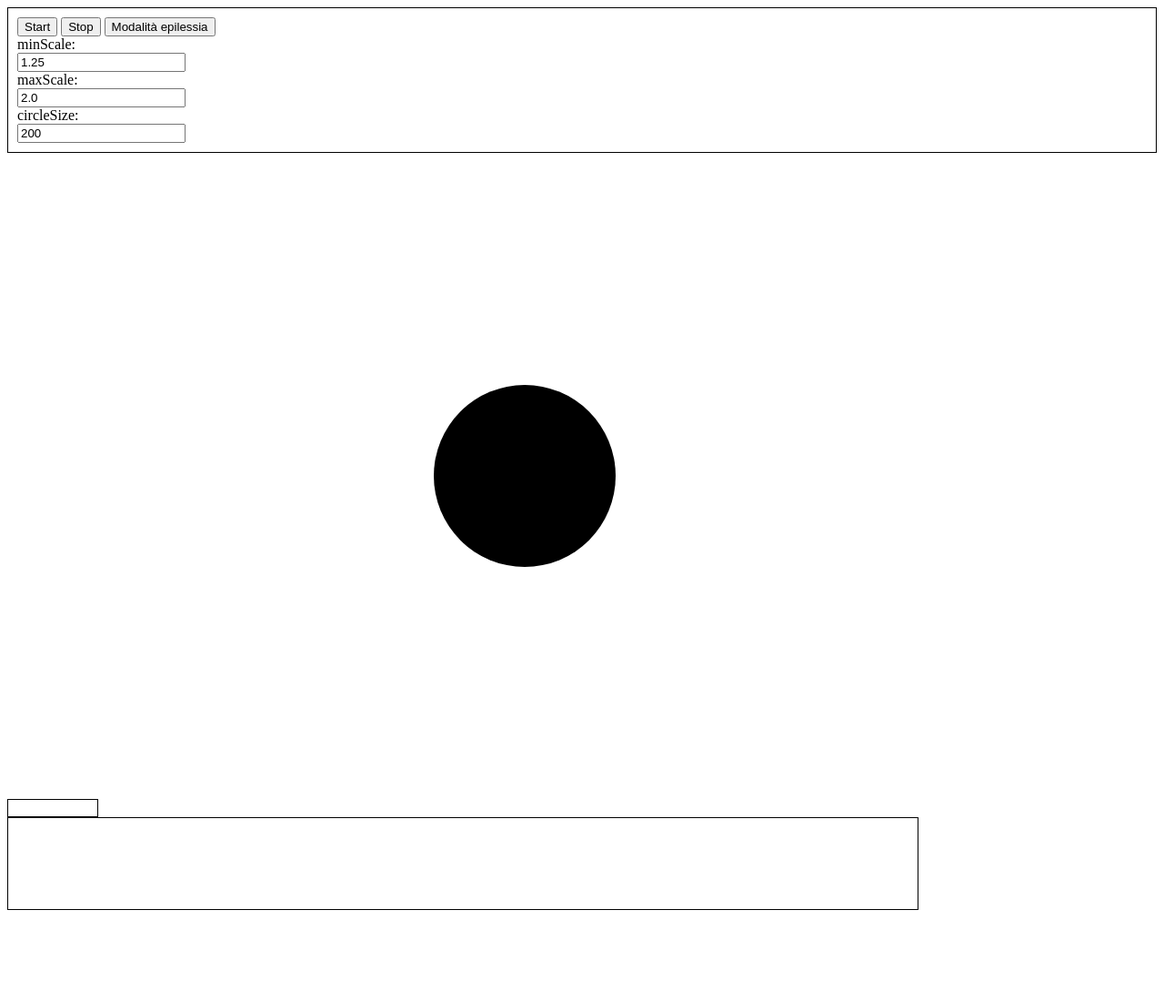
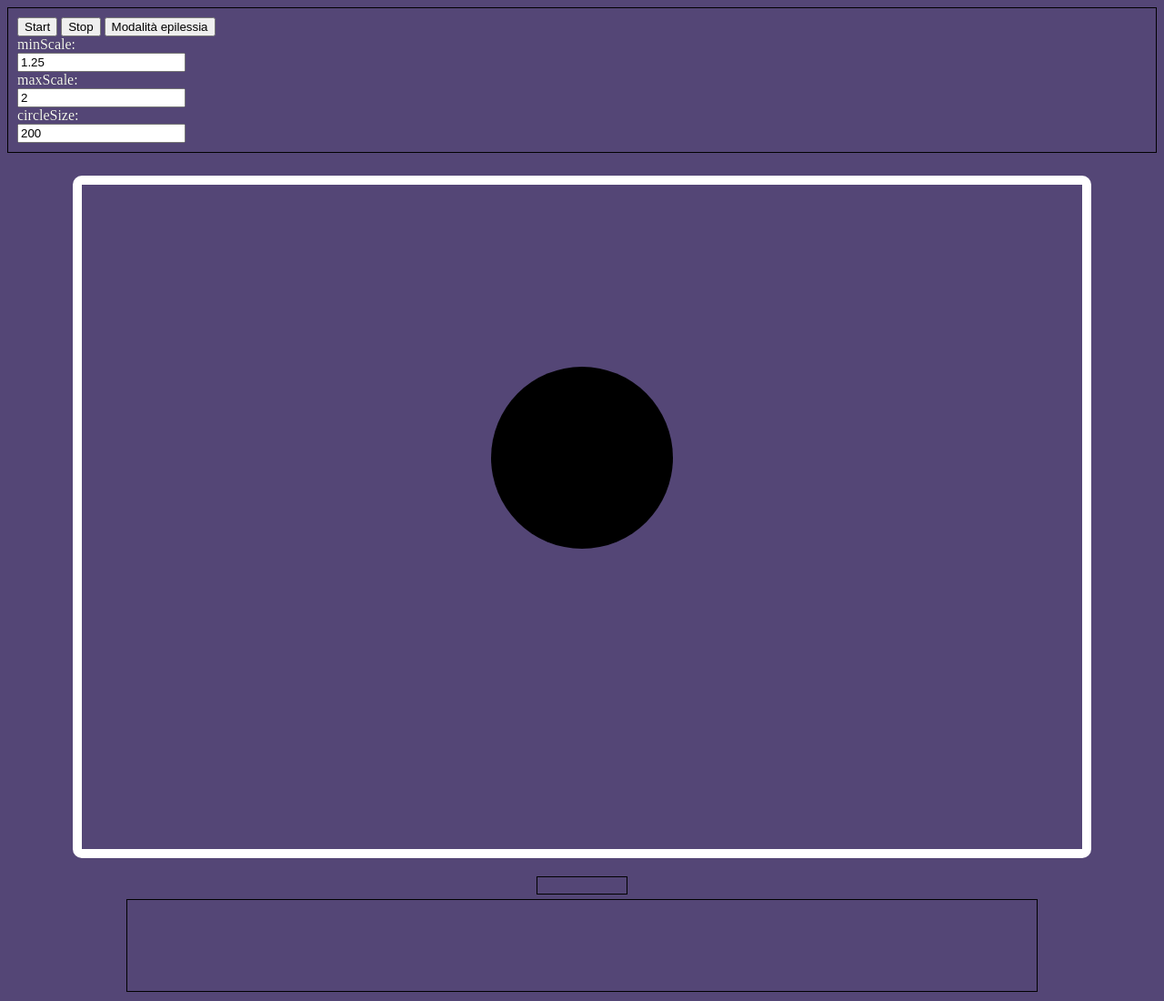
Before and after one commit to ChrisIT9/js-audio-visualizer, a website: page index.html in a window 1280 px wide. Shown: the whole page at 91% size. Before the commit the page ends 1004 px from the top, so only its background shows below. Drawn offline with Linux system fonts and the light colour scheme.

Commit message:
added frequency bars, small layout changes

```diff
--- a/index.html
+++ b/index.html
@@ -4,7 +4,7 @@
     <meta charset="UTF-8">
     <meta http-equiv="X-UA-Compatible" content="IE=edge">
     <meta name="viewport" content="width=device-width, initial-scale=1.0">
-    <title>Document</title>
+    <title>Visualizer</title>
     <script src="build/index.js"></script>
     <link rel="stylesheet" href="style.css">
 </head>
@@ -18,20 +18,23 @@
         <label for="minScale">minScale:</label>
         <input type="number" id="minScale" value="1.25" onchange="changeMinScale()" step="0.1">
         <label for="maxScale">maxScale:</label>
-        <input type="number" id="maxScale" value="2.0" onchange="changeMaxScale()" step="0.1">
+        <input type="number" id="maxScale" value="2" onchange="changeMaxScale()" step="0.1">
         <label for="circleSize">circleSize:</label>
         <input type="number" id="circleSize" value="200" onchange="changeCircleSize()" step="10">
     </div>
+    <div class="main">
+        <div id="container" class="container">
+            <div class="circle" id="circle"></div>
+            <canvas id="frequency" width="750" height="200"></canvas>
+        </div>
+        <div class="loudness-container">
+            <div class="loudness" id="loudness"></div>
+        </div>
 
-    <div id="container" class="container">
-        <div class="circle" id="circle"></div>
-    </div>
-    <div class="loudness-container">
-        <div class="loudness" id="loudness"></div>
+        <canvas id="myCanvas" width="1000" height="100" style="border: 1px solid #000000;">
+        </canvas>
     </div>
 
-    <canvas id="myCanvas" width="1000" height="100" style="border:1px solid #000000;">
-    </canvas>
-    <audio id="song"></audio>
+
 </body>
 </html>
--- a/src/index.ts
+++ b/src/index.ts
@@ -1,14 +1,14 @@
 interface Threshold {
     minBound: number,
-    highBound: number,
+    maxBound: number,
     boost: number;
 }
 
 const intervalMs = 25;
 let minScale = 1.25;
 let maxScale = 2;
-const minColor = 16400000;
-const maxColor = 16600000;
+const minColor = 13472076;
+const maxColor = 13472332;
 const borderSize = 10;
 let epilepsyMode = false;
 var interval: number | undefined;
@@ -16,14 +16,34 @@ let currentlyPlaying = false;
 const url = "http://localhost:3001/";
 let x = 0;
 let prev: { x: number, y: number } | undefined;
+let source: AudioBufferSourceNode | undefined;
+let analyser: AnalyserNode | undefined;
+let dataArray: Float32Array | undefined;
 
 const thresholds: Threshold[] = [
-    { minBound: 0.0, highBound: 0.3, boost: 1.2 },
-    { minBound: 0.3, highBound: 0.5, boost: 1.15 },
-    { minBound: 0.5, highBound: 0.6, boost: 1.1 },
-    { minBound: 0.6, highBound: 0.75, boost: 1.05 },
-    { minBound: 0.75, highBound: 1.00, boost: 1.0 }
+    { minBound: 0.0, maxBound: 0.3, boost: 1.2 },
+    { minBound: 0.3, maxBound: 0.5, boost: 1.15 },
+    { minBound: 0.5, maxBound: 0.6, boost: 1.1 },
+    { minBound: 0.6, maxBound: 0.75, boost: 1.05 },
+    { minBound: 0.75, maxBound: 1.00, boost: 1.0 }
 ];
+
+const drawFrequency = (frequencyData: Float32Array) => {
+    const barWidth = 20;
+    let xAxis = 0;
+    const freqCanvas = document.getElementById("frequency") as any;
+    const context = freqCanvas.getContext('2d');
+
+    context.fillStyle = 'rgb(84, 70, 118)';
+    context.fillRect(0, 0, freqCanvas.width, freqCanvas.height);
+
+    for (let i = 0; i < frequencyData.length; i++) {
+        const barHeight = (frequencyData[i] + 140) * 2;
+        context.fillStyle = `rgb(${Math.floor(barHeight + 100)}, 50, 50)`;
+        context.fillRect(xAxis, freqCanvas.height - barHeight / 2, barWidth, barHeight / 2);
+        xAxis += barWidth + 1.5;
+    }
+}
 
 const normalizeHex = (value: number) => {
     let bgColor = Math.round(value).toString(16);
@@ -65,7 +85,7 @@ const normalizeValue = (value: number, min: number, max: number, minRange: numbe
 
 
     // if (!thresholds)
-        return (maxRange - minRange) * (value - min) / (max - min) + minRange;
+    return (maxRange - minRange) * (value - min) / (max - min) + minRange;
 
     /* for (let i = 0; i < thresholds.length; i++) {
         if (i === thresholds.length - 1 || (loudness >= thresholds[i].minBound && loudness < thresholds[i].highBound))
@@ -79,15 +99,14 @@ const readBuffer = async () => {
     if (currentlyPlaying) return;
 
     currentlyPlaying = true;
-    const audioContext = new AudioContext();
-    const audioTag = document.getElementById("song");
+
     const circle = document.getElementById("circle");
     const container = document.getElementById("container");
 
-    if (audioTag) (audioTag as any).src = url;
-
+    const audioContext = new AudioContext();
+    let buffer: AudioBuffer | undefined;
     const res = await fetch(url);
-    const buffer = await res.arrayBuffer();
+    const resBuffer = await res.arrayBuffer();
     let leftChannelBuffer: Float32Array | undefined;
     let rightChannelBuffer: Float32Array | undefined;
     const leftChannelAverages: number[] = new Array();
@@ -96,11 +115,13 @@ const readBuffer = async () => {
 
     let length: number | undefined;
 
-    await audioContext.decodeAudioData(buffer, (res) => {
-        length = res.duration;
-        leftChannelBuffer = res.getChannelData(0);
-        if (res.numberOfChannels === 2) rightChannelBuffer = res.getChannelData(1);
+    await audioContext.decodeAudioData(resBuffer, (finalBuffer) => {
+        buffer = finalBuffer;
+        length = finalBuffer.duration;
+        leftChannelBuffer = finalBuffer.getChannelData(0);
+        if (finalBuffer.numberOfChannels === 2) rightChannelBuffer = finalBuffer.getChannelData(1);
     }, (err) => console.log(err));
+
 
     if (leftChannelBuffer && length) {
         const bytesPerSecond = Math.ceil(leftChannelBuffer.length / length);
@@ -117,6 +138,7 @@ const readBuffer = async () => {
                 rightChannelAverages.push(chunkSum / slicedArray.length);
             }
         }
+
         if (leftChannelBuffer && rightChannelBuffer)
             leftChannelAverages.map((item, index) => { bothChannelsAverage.push((item + rightChannelAverages[index]) / 2) });
         else
@@ -127,18 +149,28 @@ const readBuffer = async () => {
 
         let index = 0;
 
-        if (audioTag) {
-            (audioTag as any).currentTime = 0;
-            (audioTag as any).play();
+        if (buffer) {
+            source = audioContext.createBufferSource();
+            source.buffer = buffer;
+            analyser = audioContext.createAnalyser();
+            analyser.fftSize = 64;
+            analyser.connect(audioContext.destination);
+            source.connect(analyser);
+            source.start();
         }
 
         const currentValue = bothChannelsAverage[index++];
-
         let normalizedValue = normalizeValue(currentValue, min, max, minScale, maxScale);
 
         if (circle) {
-            circle.style.transition = "linear all 0.025s";
+            circle.style.transition = "linear all 0.05s";
             circle.style.transform = `scale(${normalizedValue})`;
+
+            if (analyser) {
+                dataArray = new Float32Array(analyser.frequencyBinCount);
+                analyser.getFloatFrequencyData(dataArray);
+                drawFrequency(dataArray);
+            }
         }
 
         if (container && epilepsyMode) {
@@ -155,6 +187,13 @@ const readBuffer = async () => {
                 clearInterval(interval);
                 currentlyPlaying = false;
             }
+
+            if (analyser) {
+                dataArray = new Float32Array(analyser.frequencyBinCount);
+                analyser.getFloatFrequencyData(dataArray);
+                drawFrequency(dataArray);
+            }
+
             const currentValue = bothChannelsAverage[index++];
             let normalizedValue = normalizeValue(currentValue, min, max, minScale, maxScale);
 
@@ -176,8 +215,8 @@ const stopSong = () => {
         circle.style.transform = "scale(1)";
     }
     if (container) container.style.border = `${borderSize}px solid #ffffff`;
-    const audioTag = document.getElementById("song");
-    if (audioTag) (audioTag as any).pause();
+
+    source?.stop();
     clearInterval(interval);
     currentlyPlaying = false;
 }
--- a/style.css
+++ b/style.css
@@ -6,12 +6,19 @@ html {
     height: 100%;
 }
 
+body {
+    background: #544676;
+    color: white;
+    text-shadow: 0 0 black;
+}
+
 .circle {
     width: 200px;
     height: 200px;
     background-color: black;
     border-radius: 100%;
     transition: linear all 0.025s;
+    margin-top: 200px;
 }
 
 .container {
@@ -19,13 +26,15 @@ html {
     width: 90%;
     height: 85vh;
     display: flex;
-    flex-flow: row nowrap;
-    justify-content: center;
+    flex-flow: column nowrap;
+    justify-content: space-between;
     align-items: center;
     transition: ease-in-out all 0.025s;
     border-radius: 10px;
     margin-bottom: 15px;
     border: 10px solid white;
+    min-width: 800px;
+    min-height: 750px;
 }
 
 .loudness-container {
@@ -33,6 +42,7 @@ html {
     width: 100px;
     height: 20px;
     border: 1px solid black;
+    margin-bottom: 5px;
 }
 
 .loudness {
@@ -49,3 +59,12 @@ html {
     padding: 10px;
     border: 1px solid black;
 }
+
+.main {
+    width: 100%;
+    display: flex;
+    flex-flow: column nowrap;
+    justify-content: space-evenly;
+    align-items: center;
+    padding: 10px;
+}
```
Also changed, not shown: build/index.js.
